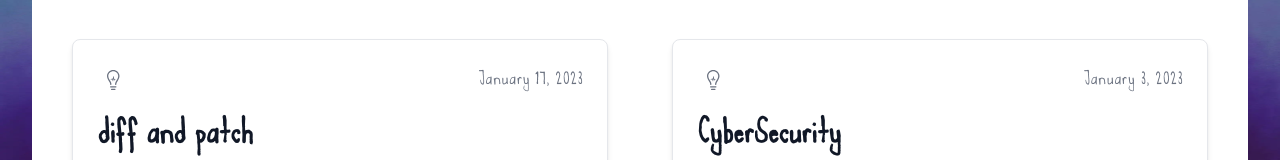
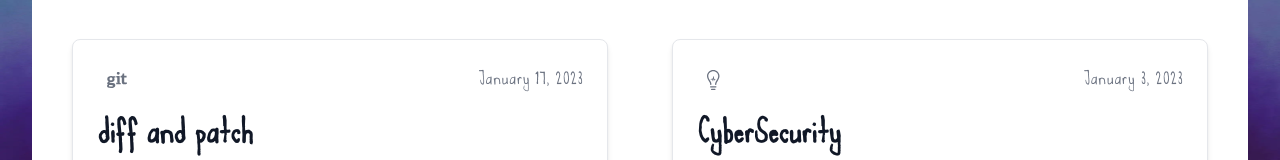
Before and after one commit to ksingh-git/ksingh-git.github.io, a Next.js app: page / in a window 1280 px wide. Shown: the part 357-517 px from the top of the page. Built offline with nearby package versions, Linux system fonts and the light colour scheme.

Commit message:
Update itemPost.js

```diff
--- a/components/itemPost.js
+++ b/components/itemPost.js
@@ -10,6 +10,8 @@ import {
   faReact,
   faAws,
   faAngular,
+  faGithub,
+  faGit,
 } from "@fortawesome/free-brands-svg-icons";
 
 export default function ItemPost({
@@ -79,6 +81,10 @@ export default function ItemPost({
         return <FontAwesomeIcon icon={faReact} />;
       case "angular":
         return <FontAwesomeIcon icon={faAngular} />;
+      case "git":
+        return <FontAwesomeIcon icon={faGit} />;
+      case "github":
+        return <FontAwesomeIcon icon={faGithub} />;
       default:
         return <FontAwesomeIcon icon={faMedapps} />;
     }
```
